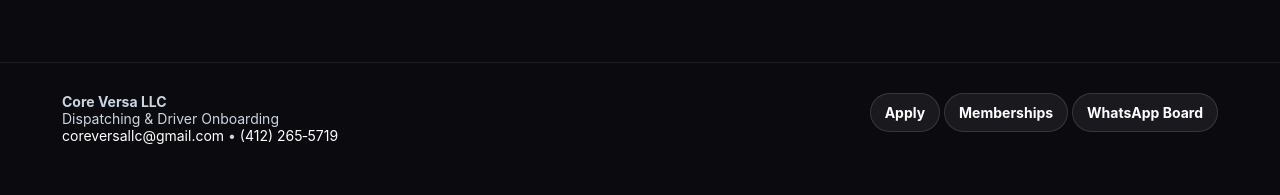
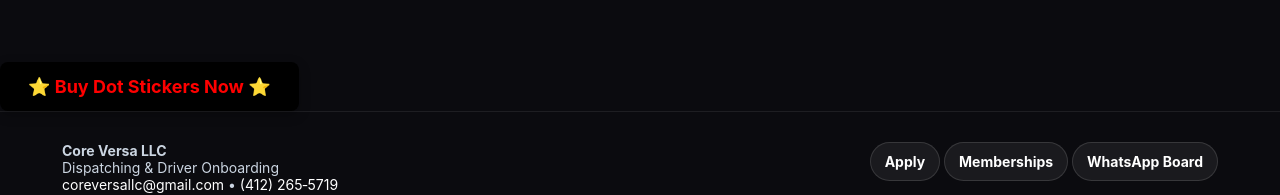
Before and after one commit to coreversallc-ux/Core-Versa-Dispatch-Service-, a plain HTML site: page index.html in a window 1280 px wide. Shown: the part 2949-3144 px from the top of the page. Before the commit the page ends 3123 px from the top, so only its background shows below. Drawn offline with Linux system fonts and the light colour scheme.

Commit message:
Update index.html

```diff
--- a/index.html
+++ b/index.html
@@ -255,7 +255,14 @@
       </details>
     </div>
   </section>
-
+<a href="https://amzn.to/4nFktsj"
+   target="_blank"
+   rel="nofollow sponsored noopener"
+   style="display: inline-block; background: #000; color: #ff0000; font-size: 18px;
+          font-weight: bold; padding: 14px 28px; border-radius: 8px; text-decoration: none;
+          box-shadow: 0px 4px 12px rgba(0,0,0,0.25);">
+   ⭐ Buy Dot Stickers Now ⭐
+</a>
   <!-- FOOTER -->
   <footer class="footer">
     <div class="wrap" style="display:flex; gap:18px; justify-content:space-between; flex-wrap:wrap">
```
